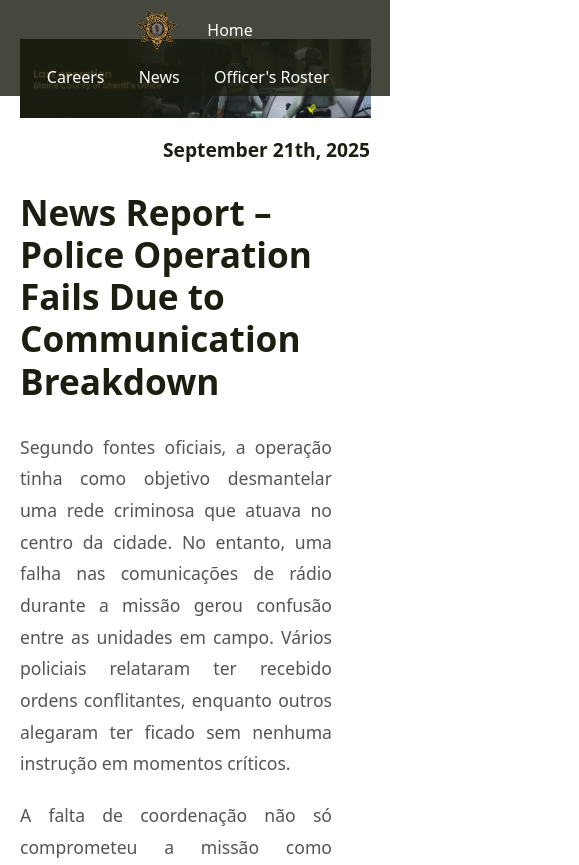
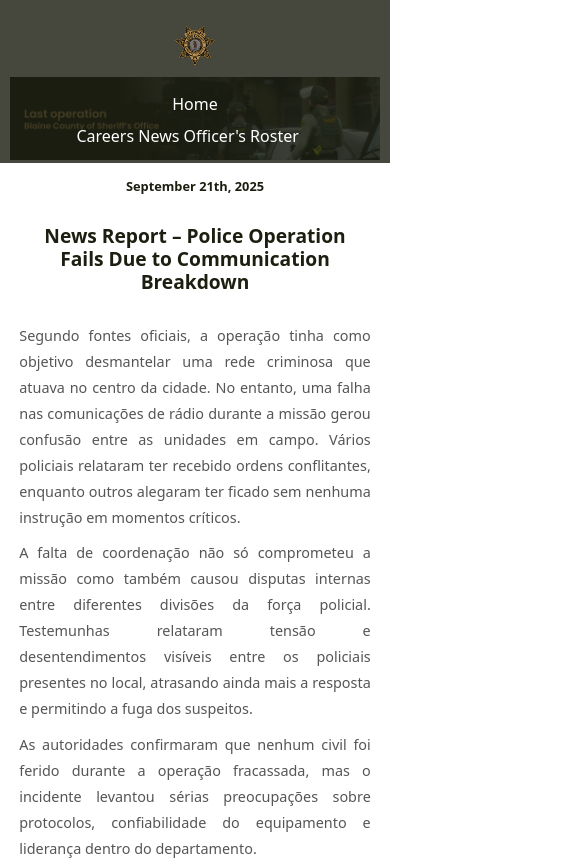
Before and after one commit to coffeejpeg/BCSO.zn.rp, a plain HTML site: page lastoperation.html in a window 390 px wide. Shown: the top 865 px of the page, 579 px wide, since content can reach past the window. Drawn offline with nearby package versions, Linux system fonts and the light colour scheme.

Commit message:
Add responsive

```diff
--- a/css/lastop.css
+++ b/css/lastop.css
@@ -166,25 +166,122 @@ body {
     color: #92a588;
 }
 
-@media (max-width: 768px) {
-    .banner h2 {
-        font-size: 2rem;
+/* =========================
+   RESPONSIVIDADE
+   ========================= */
+
+/* Tablet */
+@media (max-width: 1024px) {
+    .imgnews {
+        width: 70%;
+        margin-left: auto;
+        margin-right: auto;
     }
 
-    .banner-text {
-        font-size: 1.8rem;
+    .txtnw h5 {
+        font-size: 1rem;
+        text-align: center;
     }
 
-    .headsnv{
-        flex-direction: column;
-        gap: 20px;
+    .txtnw h1 {
+        font-size: 1.8rem;
+        text-align: center;
     }
 
-    .navbc{
-        gap: 15px;
+    .newsp p {
+        width: 90%;
+        font-size: 1rem;
+        margin: 10px auto;
+    }
+
+    .footerall {
         flex-wrap: wrap;
         justify-content: center;
     }
+}
 
+/* Celular */
+@media (max-width: 768px) {
+    /* Navbar */
+    .navbc {
+        flex-direction: column;
+        align-items: center;
+        padding: 15px 10px;
+    }
 
+    .navbc a {
+        margin: 8px 0;
+        font-size: 1rem;
+    }
+
+    .homepagebc {
+        flex-direction: column;
+        gap: 10px;
+    }
+
+    /* News */
+    .news {
+        height: auto;
+        padding: 20px 10px;
+        margin-top: 12%;
+    }
+
+    .imgnews {
+        width: 95%;
+        margin-left: auto;
+        margin-right: auto;
+        margin-top: 10px;
+    }
+
+    .txtnw h5 {
+        font-size: 0.9rem;
+        text-align: center;
+    }
+
+    .txtnw h1 {
+        font-size: 1.5rem;
+        text-align: center;
+    }
+
+    .newsp p {
+        width: 95%;
+        font-size: 1rem;
+        text-align: justify;
+        margin: 10px auto;
+    }
+
+    /* Footer */
+    .footerall {
+        flex-direction: column;
+        gap: 20px;
+        text-align: center;
+    }
+
+    .footer911 img {
+        margin-top: 20px;
+        margin-left: 0;
+    }
 }
+
+/* Celular pequeno */
+@media (max-width: 480px) {
+    .txtnw h5 {
+        font-size: 0.8rem;
+    }
+
+    .txtnw h1 {
+        font-size: 1.2rem;
+    }
+
+    .newsp p {
+        font-size: 0.9rem;
+    }
+
+    .imgnews {
+        width: 100%;
+    }
+
+    .footerabt p {
+        font-size: 12px;
+    }
+}
```
